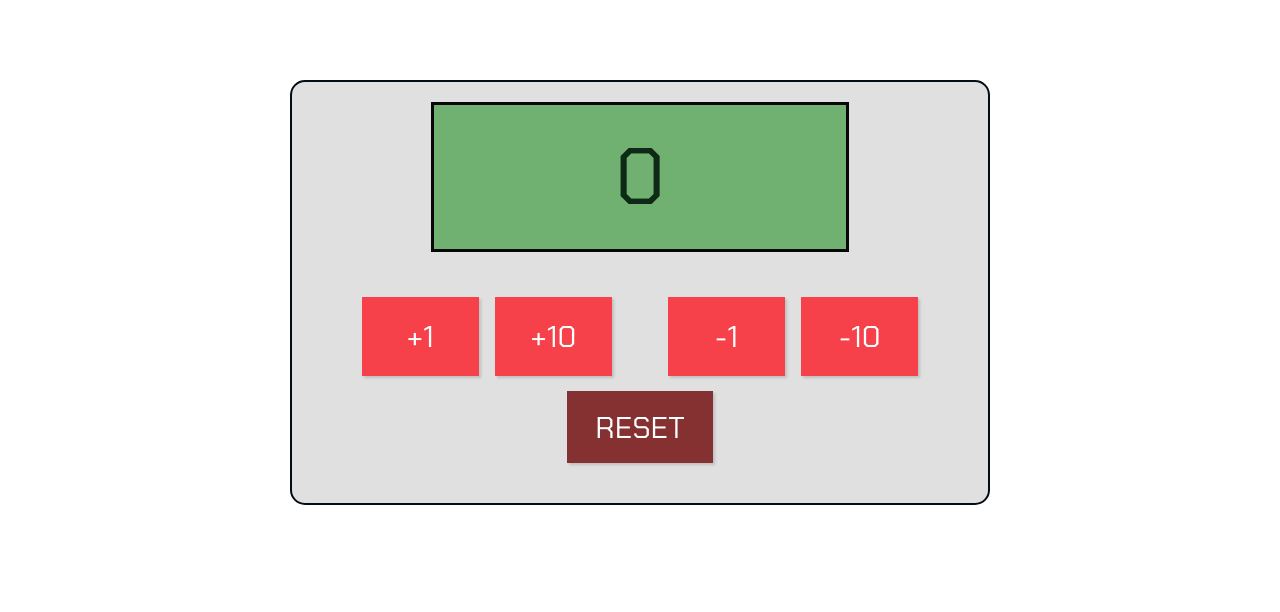
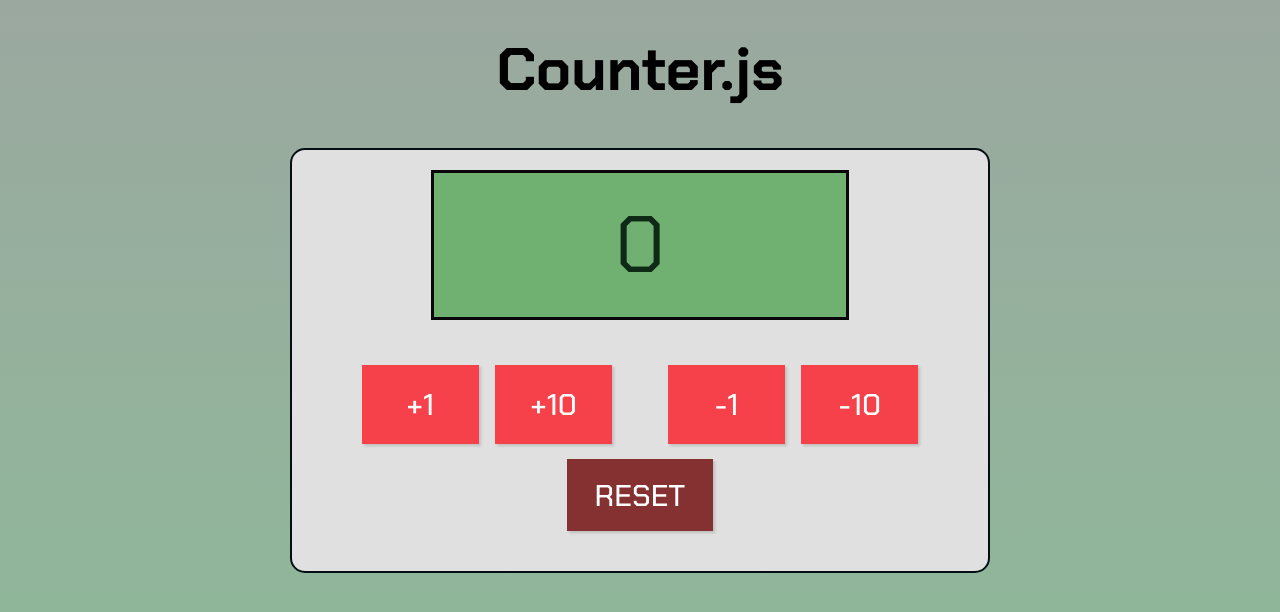
Before and after one commit to VincenzoCastrovilli/counter-js, a plain HTML site: page index.html in a window 1280 px wide. Drawn offline with Linux system fonts and the light colour scheme.

Commit message:
Add title and background to the page

```diff
--- a/assets/css/styles.css
+++ b/assets/css/styles.css
@@ -5,10 +5,28 @@
   font-family: "Chakra Petch", serif;
 }
 
+body {
+  height: 100vh;
+  background-image: linear-gradient(
+    to bottom,
+    #9ba89f,
+    #97ad9e,
+    #94b29c,
+    #90b69a,
+    #8dbb97
+  );
+}
+
+.title {
+  text-align: center;
+  padding-top: 30px;
+  font-size: 60px;
+}
+
 .main-container {
   width: 700px;
   margin: 0 auto;
-  margin-top: 10vh;
+  margin-top: 5vh;
   display: flex;
   flex-direction: column;
   gap: 15px;
@@ -23,6 +41,7 @@
   padding: 20px;
   justify-content: center;
   font-size: 80px;
+  font-weight: 400;
   width: 60%;
   margin-top: 20px;
   margin-bottom: 30px;
@@ -53,6 +72,7 @@
   width: 100%;
   padding: 8%;
   font-size: 30px;
+  font-weight: 500;
   touch-action: manipulation;
   background-color: #f6414a;
   color: #fff;
@@ -80,6 +100,7 @@
   background-color: rgb(133, 49, 49);
   color: #fff;
   font-size: 30px;
+  font-weight: 500;
   border: none;
   transition: all 0.2s ease;
   box-shadow: rgba(0, 0, 0, 0.15) 1.95px 1.95px 2.6px;
--- a/assets/js/script.js
+++ b/assets/js/script.js
@@ -3,6 +3,9 @@ let count = 0;
 const incrementButtons = document.querySelector(".increment-buttons");
 const decrementButtons = document.querySelector(".decrement-buttons");
 const resetButton = document.querySelector(".reset");
+
+const title = document.querySelector(".title");
+title.textContent = "Counter.js";
 
 function showCount() {
   const screen = document.querySelector(".screen");
--- a/index.html
+++ b/index.html
@@ -14,6 +14,7 @@
     <script src="assets/js/script.js" defer></script>
   </head>
   <body>
+    <h1 class="title"></h1>
     <div class="main-container">
       <div class="screen"></div>
       <div class="buttons">
```
